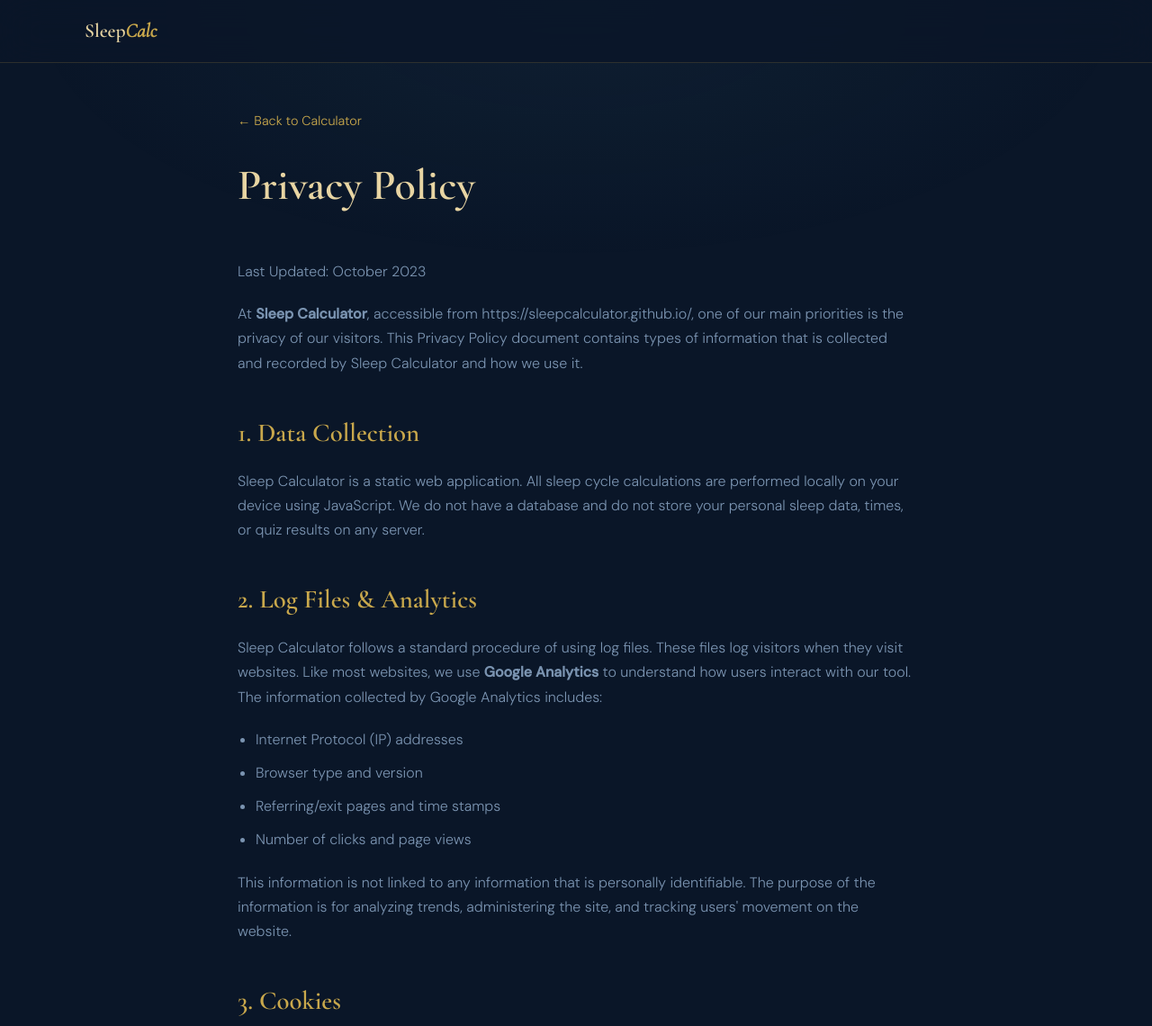
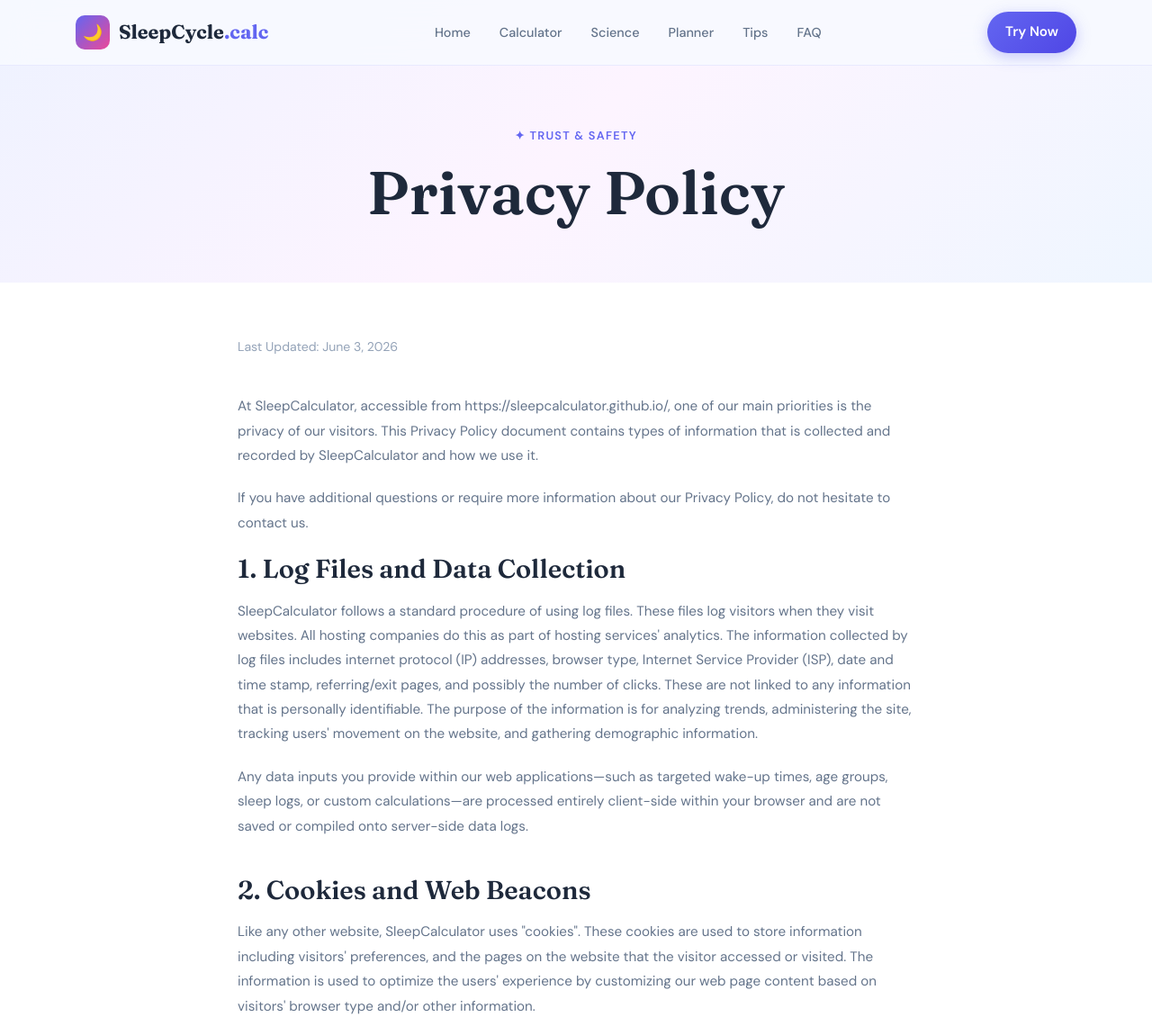
Before and after one commit to sleepcalculator/sleepcalculator.github.io, a plain HTML site: page privacy.html in a window 1280 px wide. Shown: the top 1140 px of the page at 90% size. Drawn offline with nearby package versions, Linux system fonts and the light colour scheme.

Commit message:
Update privacy.html

```diff
--- a/privacy.html
+++ b/privacy.html
@@ -1,6 +1,7 @@
 <!DOCTYPE html>
 <html lang="en">
 <head>
+  <!-- Google tag -->
   <script async src="https://www.googletagmanager.com/gtag/js?id=G-ENSHGPNZ23"></script>
   <script>
     window.dataLayer = window.dataLayer || [];
@@ -10,116 +11,121 @@
   </script>
   <meta charset="UTF-8" />
   <meta name="viewport" content="width=device-width, initial-scale=1.0" />
-  <title>Privacy Policy – Sleep Calculator</title>
-  <meta name="robots" content="noindex, follow" />
-  <link rel="canonical" href="https://sleepcalculator.github.io/privacy.html" />
+  <title>Privacy Policy - SleepCalculator</title>
+  <meta name="description" content="Privacy Policy for SleepCalculator. Learn how we handle your data, our use of cookies, and your privacy rights." />
+  <meta name="robots" content="index, follow" />
+  <link rel="canonical" href="https://sleepcalculator.github.io/privacy" />
+  <link rel="icon" type="image/png" sizes="32x32" href="/favicon.png">
 
-  <link rel="preconnect" href="https://fonts.googleapis.com">
-  <link rel="preconnect" href="https://fonts.gstatic.com" crossorigin>
-  <link href="https://fonts.googleapis.com/css2?family=Cormorant+Garamond:ital,wght@0,300;0,400;0,600;1,300;1,400&family=DM+Sans:wght@300;400;500&display=swap" rel="stylesheet">
+  <!-- Google Fonts -->
+  <link rel="preconnect" href="https://fonts.googleapis.com" />
+  <link rel="preconnect" href="https://fonts.gstatic.com" crossorigin />
+  <link href="https://fonts.googleapis.com/css2?family=Fraunces:wght@600;700&family=DM+Sans:wght@400;500;600&display=swap" rel="stylesheet" />
 
+  <link rel="stylesheet" href="style.css" />
   <style>
-    /* Inherited CSS Variables from index.html */
-    :root {
-      --ink: #0a1628; --deep: #0d1b2e; --mid: #112240; --panel: #152a47;
-      --border: rgba(201,168,76,0.18); --gold: #c9a84c; --gold-dim: rgba(201,168,76,0.55);
-      --moon: #e8d5a3; --text: #d8e8f5; --soft: #7a93b0; --muted: #6a7f96;
+    /* Document Layout Styles leveraging existing theme token system */
+    .legal-hero {
+      background: linear-gradient(135deg, #eef2ff 0%, #fdf4ff 50%, #eff6ff 100%);
+      padding: 140px 0 60px;
+      text-align: center;
     }
-
-    *, *::before, *::after { box-sizing: border-box; margin: 0; padding: 0; }
-    body {
-      background: var(--ink); color: var(--text);
-      font-family: 'DM Sans', sans-serif; font-weight: 300; line-height: 1.7;
-      min-height: 100vh; position: relative;
+    .legal-content {
+      background: var(--bg-card);
+      padding: 60px 0 96px;
     }
-    body::before {
-      content: ''; position: fixed; inset: 0;
-      background: radial-gradient(ellipse 80% 60% at 50% 0%, rgba(74,143,168,0.08) 0%, transparent 60%);
-      z-index: 0; pointer-events: none;
+    .legal-wrapper {
+      max-width: 800px;
+      margin: 0 auto;
     }
-
-    .container { max-width: 800px; margin: 0 auto; padding: 120px 24px 80px; position: relative; z-index: 1; }
-
-    nav {
-      position: fixed; top: 0; left: 0; right: 0; z-index: 100; padding: 16px 0;
-      background: rgba(10,22,40,0.8); backdrop-filter: blur(20px); border-bottom: 1px solid var(--border);
+    .legal-wrapper h2 {
+      font-size: 1.8rem;
+      margin: 40px 0 16px;
+      color: var(--text);
     }
-    .nav-inner { max-width: 1140px; margin: 0 auto; padding: 0 24px; display: flex; justify-content: space-between; align-items: center; }
-    .nav-logo { text-decoration: none; color: var(--moon); font-family: 'Cormorant Garamond', serif; font-size: 1.35rem; font-weight: 600; }
-
-    h1 { font-family: 'Cormorant Garamond', serif; font-size: 3rem; color: var(--moon); margin-bottom: 40px; }
-    h2 { font-family: 'Cormorant Garamond', serif; font-size: 1.8rem; color: var(--gold); margin-top: 40px; margin-bottom: 15px; }
-    p { margin-bottom: 20px; color: var(--soft); }
-    ul { margin-bottom: 20px; padding-left: 20px; color: var(--soft); }
-    li { margin-bottom: 10px; }
-
-    .back-link { display: inline-block; margin-bottom: 20px; color: var(--gold); text-decoration: none; font-size: 0.9rem; }
-    .back-link:hover { text-decoration: underline; }
-
-    footer { padding: 40px 0; border-top: 1px solid var(--border); text-align: center; font-size: 0.8rem; color: var(--muted); }
+    .legal-wrapper h2:first-of-type {
+      margin-top: 0;
+    }
+    .legal-wrapper h3 {
+      font-size: 1.2rem;
+      margin: 24px 0 12px;
+      color: var(--text);
+    }
+    .legal-wrapper p {
+      font-size: 0.95rem;
+      margin-bottom: 20px;
+      line-height: 1.8;
+    }
+    .legal-wrapper ul {
+      margin-bottom: 24px;
+      padding-left: 24px;
+    }
+    .legal-wrapper li {
+      color: var(--text-muted);
+      font-size: 0.95rem;
+      margin-bottom: 8px;
+      line-height: 1.7;
+    }
+    .legal-date {
+      font-size: 0.88rem;
+      color: var(--text-light);
+      margin-bottom: 40px;
+      display: block;
+    }
   </style>
-
-  <script type="application/ld+json">
-  {
-    "@context": "https://schema.org",
-    "@type": "WebPage",
-    "name": "Privacy Policy - Sleep Calculator",
-    "url": "https://sleepcalculator.github.io/privacy.html",
-    "description": "Information on how Sleep Calculator handles data and user privacy.",
-    "publisher": {
-      "@type": "Organization",
-      "name": "Sleep Calculator",
-      "url": "https://sleepcalculator.github.io/"
-    }
-  }
-  </script>
 </head>
 <body>
 
-<nav>
-  <div class="nav-inner">
-    <a href="index.html" class="nav-logo">Sleep<em style="font-style:italic;color:#c9a84c">Calc</em></a>
-  </div>
-</nav>
+  <!-- Header injected by header.js -->
+  <div id="header-root"></div>
 
-<div class="container">
-  <a href="index.html" class="back-link">← Back to Calculator</a>
-  <h1>Privacy Policy</h1>
-  <p>Last Updated: October 2023</p>
+  <main>
+    <section class="legal-hero">
+      <div class="container">
+        <span class="section-tag">✦ Trust & Safety</span>
+        <h1>Privacy Policy</h1>
+      </div>
+    </section>
 
-  <p>At <strong>Sleep Calculator</strong>, accessible from https://sleepcalculator.github.io/, one of our main priorities is the privacy of our visitors. This Privacy Policy document contains types of information that is collected and recorded by Sleep Calculator and how we use it.</p>
+    <section class="legal-content">
+      <div class="container legal-wrapper">
+        <span class="legal-date">Last Updated: June 3, 2026</span>
 
-  <h2>1. Data Collection</h2>
-  <p>Sleep Calculator is a static web application. All sleep cycle calculations are performed locally on your device using JavaScript. We do not have a database and do not store your personal sleep data, times, or quiz results on any server.</p>
+        <p>At SleepCalculator, accessible from https://sleepcalculator.github.io/, one of our main priorities is the privacy of our visitors. This Privacy Policy document contains types of information that is collected and recorded by SleepCalculator and how we use it.</p>
 
-  <h2>2. Log Files & Analytics</h2>
-  <p>Sleep Calculator follows a standard procedure of using log files. These files log visitors when they visit websites. Like most websites, we use <strong>Google Analytics</strong> to understand how users interact with our tool. The information collected by Google Analytics includes:</p>
-  <ul>
-    <li>Internet Protocol (IP) addresses</li>
-    <li>Browser type and version</li>
-    <li>Referring/exit pages and time stamps</li>
-    <li>Number of clicks and page views</li>
-  </ul>
-  <p>This information is not linked to any information that is personally identifiable. The purpose of the information is for analyzing trends, administering the site, and tracking users' movement on the website.</p>
+        <p>If you have additional questions or require more information about our Privacy Policy, do not hesitate to contact us.</p>
 
-  <h2>3. Cookies</h2>
-  <p>We use "cookies" to store information including visitors' preferences and the pages on the website that the visitor accessed or visited. This information is used to optimize the users' experience by customizing our web page content based on visitors' browser type and/or other information.</p>
+        <h2>1. Log Files and Data Collection</h2>
+        <p>SleepCalculator follows a standard procedure of using log files. These files log visitors when they visit websites. All hosting companies do this as part of hosting services' analytics. The information collected by log files includes internet protocol (IP) addresses, browser type, Internet Service Provider (ISP), date and time stamp, referring/exit pages, and possibly the number of clicks. These are not linked to any information that is personally identifiable. The purpose of the information is for analyzing trends, administering the site, tracking users' movement on the website, and gathering demographic information.</p>
+        <p>Any data inputs you provide within our web applications—such as targeted wake-up times, age groups, sleep logs, or custom calculations—are processed entirely client-side within your browser and are not saved or compiled onto server-side data logs.</p>
 
-  <h2>4. Third-Party Privacy Policies</h2>
-  <p>Sleep Calculator's Privacy Policy does not apply to other advertisers or websites. We are hosted via <strong>GitHub Pages</strong>. You may consult the respective Privacy Policies of these third-party services (GitHub and Google Analytics) for more detailed information.</p>
+        <h2>2. Cookies and Web Beacons</h2>
+        <p>Like any other website, SleepCalculator uses "cookies". These cookies are used to store information including visitors' preferences, and the pages on the website that the visitor accessed or visited. The information is used to optimize the users' experience by customizing our web page content based on visitors' browser type and/or other information.</p>
 
-  <h2>5. Consent</h2>
-  <p>By using our website, you hereby consent to our Privacy Policy and agree to its terms.</p>
+        <h2>3. Google Analytics Cookies</h2>
+        <p>Google is one of a third-party vendor on our site. It uses cookies to monitor site traffic metrics and user interactions on our platform via Google Analytics. Visitors may choose to decline the use of analytics tracking by visiting the Google ad and content network Privacy Policy at the following URL – <a href="https://policies.google.com/technologies/ads" target="_blank" style="color: var(--primary); text-decoration: underline;">https://policies.google.com/technologies/ads</a>.</p>
 
-  <h2>6. Contact Us</h2>
-  <p>If you have additional questions or require more information about our Privacy Policy, do not hesitate to contact us via our GitHub repository.</p>
-</div>
+        <h2>4. Third Party Privacy Policies</h2>
+        <p>SleepCalculator's Privacy Policy does not apply to other advertisers or websites. Thus, we are advising you to consult the respective Privacy Policies of these third-party servers for more detailed information. It may include their practices and instructions about how to opt-out of certain options.</p>
+        <p>You can choose to disable cookies through your individual browser options. To know more detailed information about cookie management with specific web browsers, it can be found at the browsers' respective websites.</p>
 
-<footer>
-  <div class="container" style="padding: 0;">
-    &copy; 2026 Sleep Calculator. All rights reserved.
-  </div>
-</footer>
+        <h2>5. Children's Information</h2>
+        <p>Another part of our priority is adding protection for children while using the internet. We encourage parents and guardians to observe, participate in, and/or monitor and guide their online activity.</p>
+        <p>SleepCalculator does not knowingly collect any Personal Identifiable Information from children under the age of 13. If you think that your child provided this kind of information on our website, we strongly encourage you to contact us immediately and we will do our best efforts to promptly remove such information from our records.</p>
 
+        <h2>6. Online Privacy Policy Only</h2>
+        <p>This Privacy Policy applies only to our online activities and is valid for visitors to our website with regards to the information that they shared and/or collect in SleepCalculator. This policy is not applicable to any information collected offline or via channels other than this website.</p>
+
+        <h2>7. Consent</h2>
+        <p>By using our website, you hereby consent to our Privacy Policy and agree to its Terms and Conditions.</p>
+      </div>
+    </section>
+  </main>
+
+  <!-- Footer injected by footer.js -->
+  <div id="footer-root"></div>
+
+  <script src="header.js"></script>
+  <script src="footer.js"></script>
 </body>
 </html>
```
